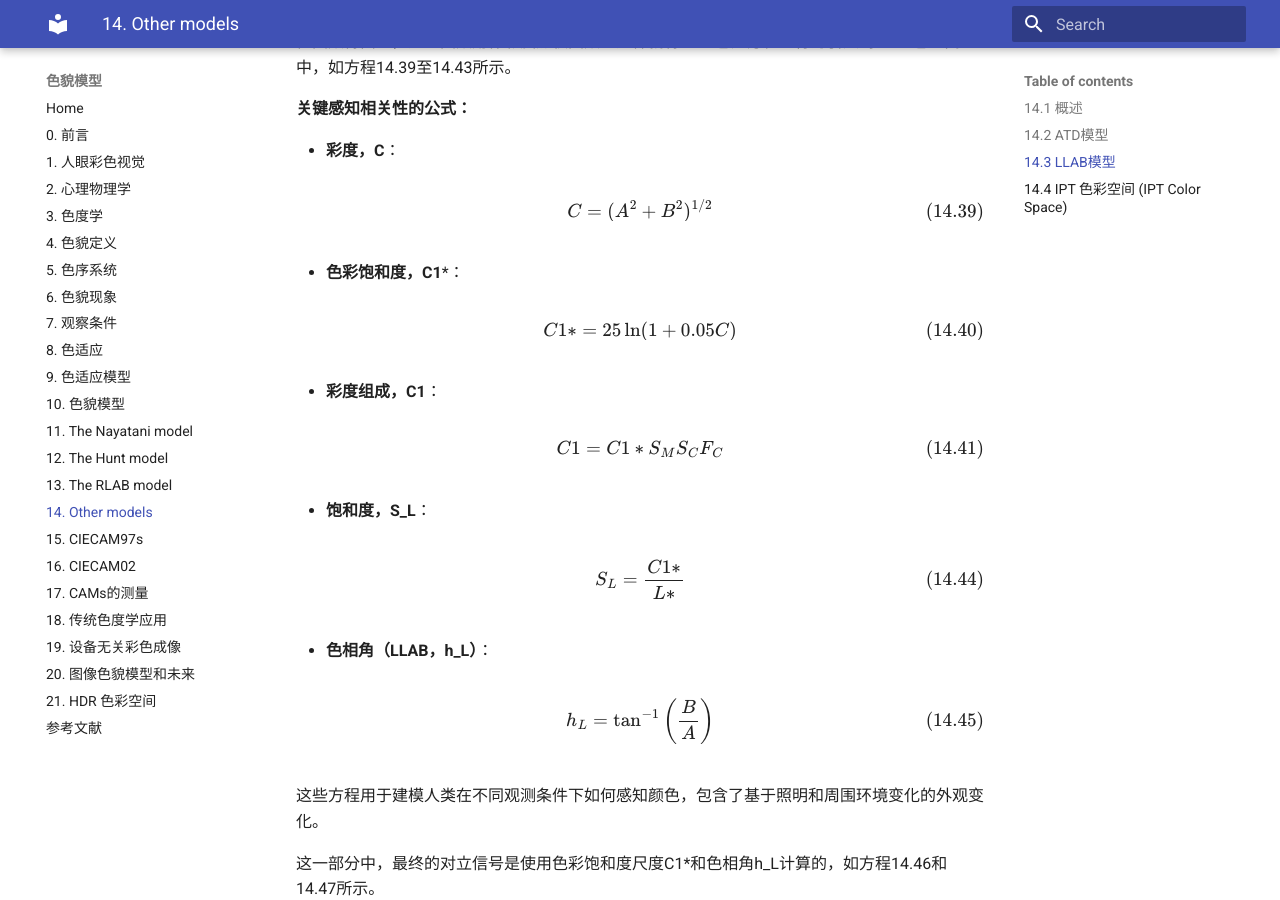
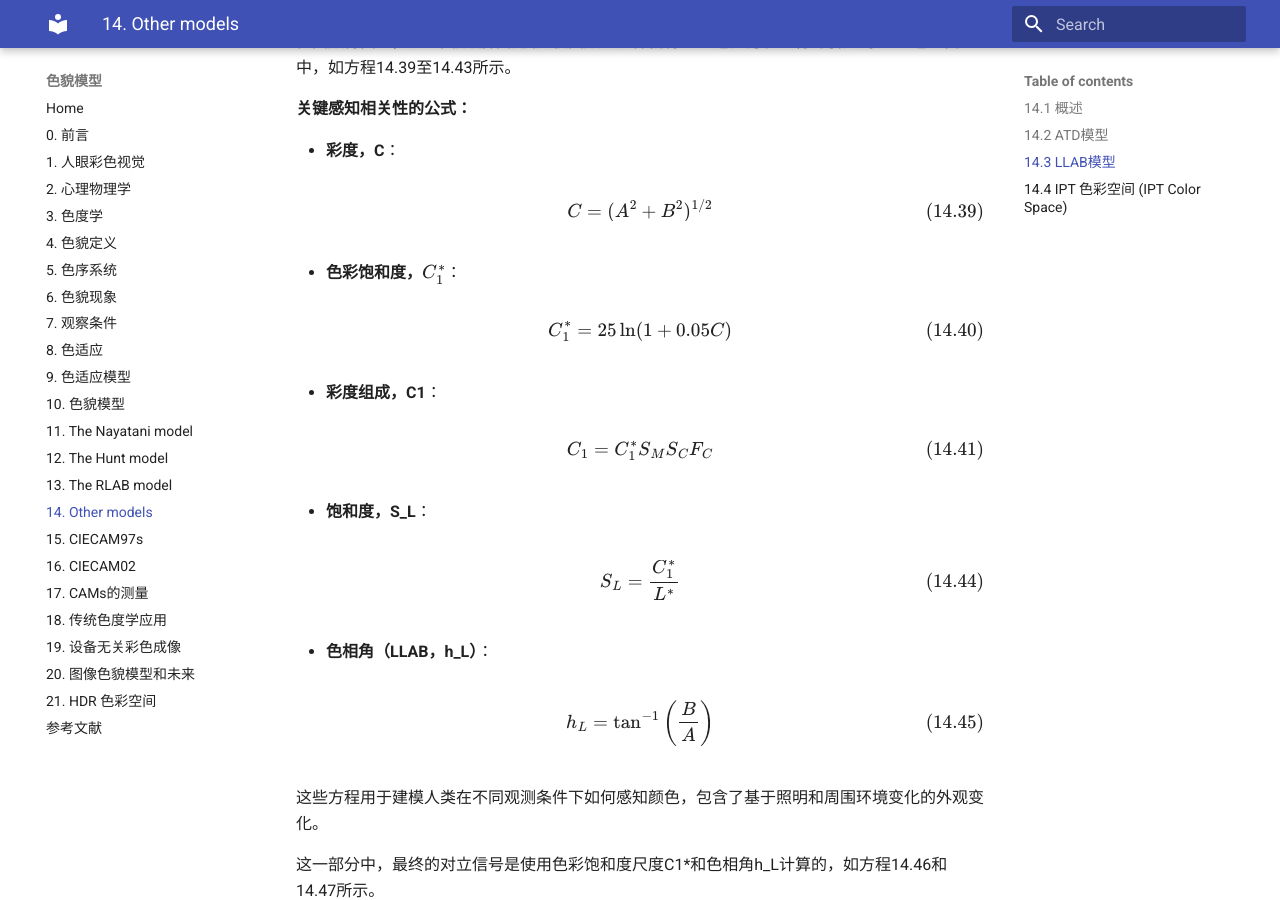
Before and after one commit to shuwei666/Color-appearance-models, an MkDocs documentation site: the page built from docs/14-Other models.md, in a window 1280 px wide and 900 px high, scrolled down 10856 px. Built offline with MkDocs 1.6.1 and Material for MkDocs 9.7.7, drawn with Linux system fonts in a browser that asks for light colours.

Commit message:
Fix C1*/L* superscripts and stray asterisk in ch.14 formulas

```diff
--- a/docs/14-Other models.md
+++ b/docs/14-Other models.md
@@ -520,11 +520,11 @@
   </div>
 </div>
 
-- **色彩饱和度，C1***：
+- **色彩饱和度，$C_1^*$**：
 <div class="math-block">
   <div class="equation">
     $$
-    C1* = 25 \ln(1 + 0.05C) \tag{14.40}
+    C_1^* = 25 \ln(1 + 0.05C) \tag{14.40}
     $$
   </div>
 </div>
@@ -533,7 +533,7 @@
 <div class="math-block">
   <div class="equation">
     $$
-    C1 = C1* S_M S_C F_C \tag{14.41}
+    C_1 = C_1^* S_M S_C F_C \tag{14.41}
     $$
   </div>
 </div>
@@ -542,7 +542,7 @@
 <div class="math-block">
   <div class="equation">
     $$
-    S_L = \frac{C1*}{L*} \tag{14.44}
+    S_L = \frac{C_1^*}{L^*} \tag{14.44}
     $$
   </div>
 </div>
```
